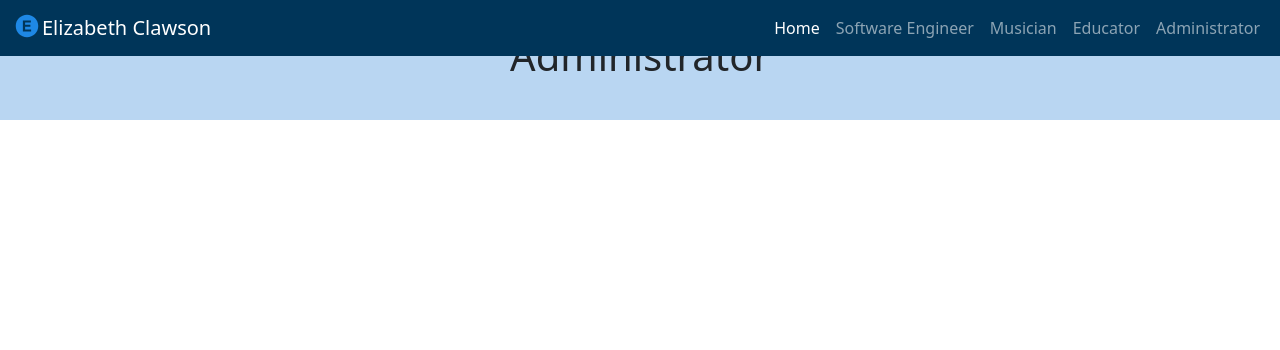
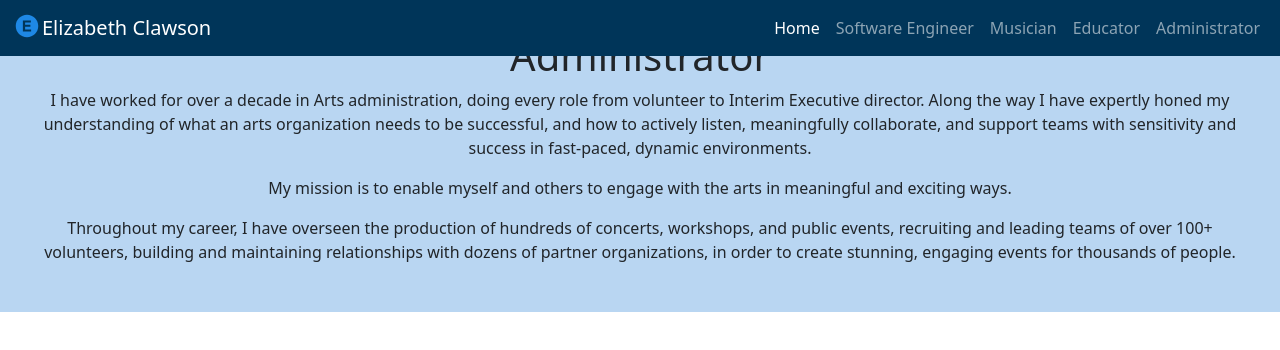
Before and after one commit to e-clawson/personal-website, a React (Vite) app in the folder personal-website-frontend/: page /administrator in a window 1280 px wide. Shown: the top 350 px of the page. Built offline with nearby package versions, Linux system fonts and the light colour scheme.

Commit message:
added about me info to Administrator.js

```diff
--- a/personal-website-frontend/src/components/Pages/Administrator.jsx
+++ b/personal-website-frontend/src/components/Pages/Administrator.jsx
@@ -5,6 +5,17 @@ return (
     <div>
         <h1>Administrator</h1>
     </div>
+    <div>
+        <p>
+            I have worked for over a decade in Arts administration, doing every role from volunteer to Interim Executive director. Along the way I have expertly honed my understanding of what an arts organization needs to be successful, and how to actively listen, meaningfully collaborate, and support teams with sensitivity and success in fast-paced, dynamic environments.
+        </p>
+        <p>
+            My mission is to enable myself and others to engage with the arts in meaningful and exciting ways.
+        </p>
+        <p>
+            Throughout my career, I have overseen the production of hundreds of concerts, workshops, and public events, recruiting and leading teams of over 100+ volunteers, building and maintaining relationships with dozens of partner organizations, in order to create stunning, engaging events for thousands of people.
+        </p>
+    </div>
 </>
 )
 }
--- a/personal-website-frontend/src/components/Pages/Musician.jsx
+++ b/personal-website-frontend/src/components/Pages/Musician.jsx
@@ -19,13 +19,13 @@ return (
             <div class="row">
                 <div class="col-lg-4 col-md-12 mb-4 mb-lg-0">
                     <img
-                    src="/public/music-performance-photos/quintet.png"
+                    src="/music-performance-photos/quintet.png"
                     class="w-100 shadow-1-strong rounded mb-4"
                     alt="Boat on Calm Water"
                     />
 
                     <img
-                    src="/public/music-performance-photos/baby-liz.jpeg"
+                    src="/music-performance-photos/baby-liz.jpeg"
                     class="w-100 shadow-1-strong rounded mb-4"
                     alt="Wintry Mountain Landscape"
                     />
@@ -33,13 +33,13 @@ return (
 
                 <div class="col-lg-4 mb-4 mb-lg-0">
                     <img
-                    src="/public/music-performance-photos/liz-plays.jpeg"
+                    src="/music-performance-photos/liz-plays.jpeg"
                     class="w-100 shadow-1-strong rounded mb-4"
                     alt="Mountains in the Clouds"
                     />
 
                     <img
-                    src="public/music-performance-photos/duo-isb.png"
+                    src="/music-performance-photos/duo-isb.png"
                     class="w-100 shadow-1-strong rounded mb-4"
                     alt="Boat on Calm Water"
                     />
@@ -47,13 +47,13 @@ return (
 
                 <div class="col-lg-4 mb-4 mb-lg-0">
                     <img
-                    src="/public/music-performance-photos/bme.png"
+                    src="/music-performance-photos/bme.png"
                     class="w-100 shadow-1-strong rounded mb-4"
                     alt="Waves at Sea"
                     />
 
                     <img
-                    src="/public/music-performance-photos/freakfest.png"
+                    src="/music-performance-photos/freakfest.png"
                     class="w-100 shadow-1-strong rounded mb-4"
                     alt="Yosemite National Park"
                     />
```
